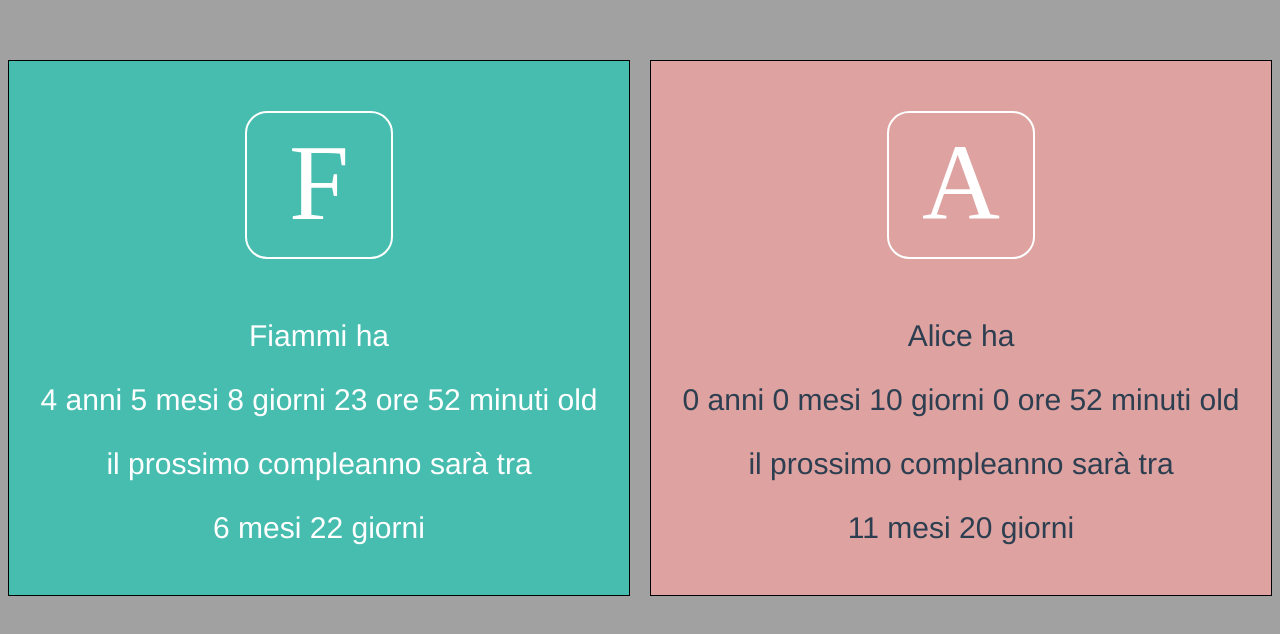
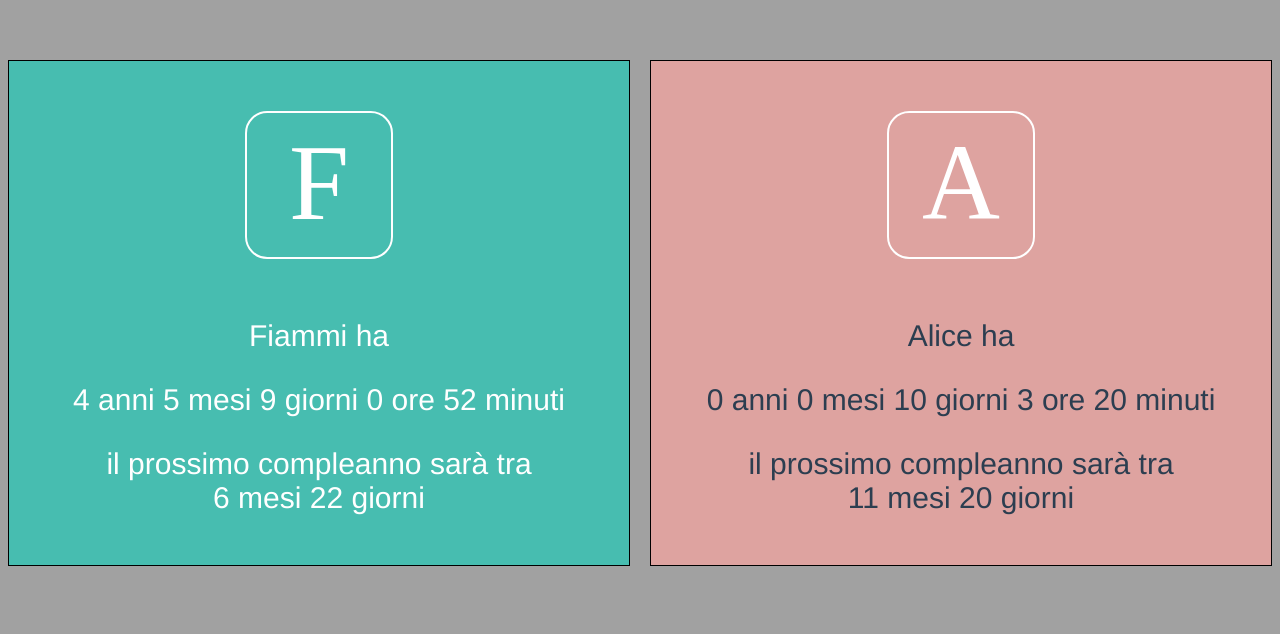
Before and after one commit to alexmufatti/howold, a React (Vite) app: page / in a window 1280 px wide. Shown: the top 634 px of the page. Built offline with nearby package versions, Linux system fonts and the light colour scheme.

Commit message:
add time to birthday

```diff
--- a/src/App.tsx
+++ b/src/App.tsx
@@ -7,8 +7,8 @@ function App() {
 
   return (
       <div id="app">
-        <HowOld birthdate={DateTime.fromISO("2015-12-23T16:58:00Z")} name={'Fiammi'} initial={'F'}></HowOld>
-        <HowOld birthdate={DateTime.fromISO("2020-05-22T15:58:00Z")} name={'Alice'} initial={'A'}></HowOld>
+        <HowOld birthdate={DateTime.fromObject({year: 2015, month: 12, day: 23, hour: 17, minute: 58}, {zone: 'CET'})} name={'Fiammi'} initial={'F'}></HowOld>
+        <HowOld birthdate={DateTime.fromObject({year: 2020, month: 5, day: 22, hour: 15, minute: 30}, {zone: 'CET'})} name={'Alice'} initial={'A'}></HowOld>
       </div>
   )
 }
--- a/src/HowOld.tsx
+++ b/src/HowOld.tsx
@@ -25,11 +25,10 @@ const HowOld : React.FC<HowOldProps> = ({name, initial, birthdate}: HowOldProps)
             <h1 className="initial">{initial}</h1>
 
             <p>{name} ha </p>
-            <p>{diff.years}&nbsp;anni {diff.months}&nbsp;mesi {diff.days}&nbsp;giorni {diff.hours}&nbsp;ore {Math.floor(diff.minutes ?? 0)}&nbsp;minuti
-                old</p>
+            <p>{diff.years}&nbsp;anni {diff.months}&nbsp;mesi {diff.days}&nbsp;giorni {diff.hours}&nbsp;ore {Math.floor(diff.minutes ?? 0)}&nbsp;minuti</p>
 
-            <p>il prossimo compleanno sarà tra </p>
-            <p>{diffBirthDay.months}&nbsp;mesi {Math.floor(diffBirthDay.days ?? 0)}&nbsp;giorni</p>
+            <p>il prossimo compleanno sarà tra <br />
+            {diffBirthDay.months}&nbsp;mesi {Math.floor(diffBirthDay.days ?? 0)}&nbsp;giorni</p>
         </div>
     )
 }
```
